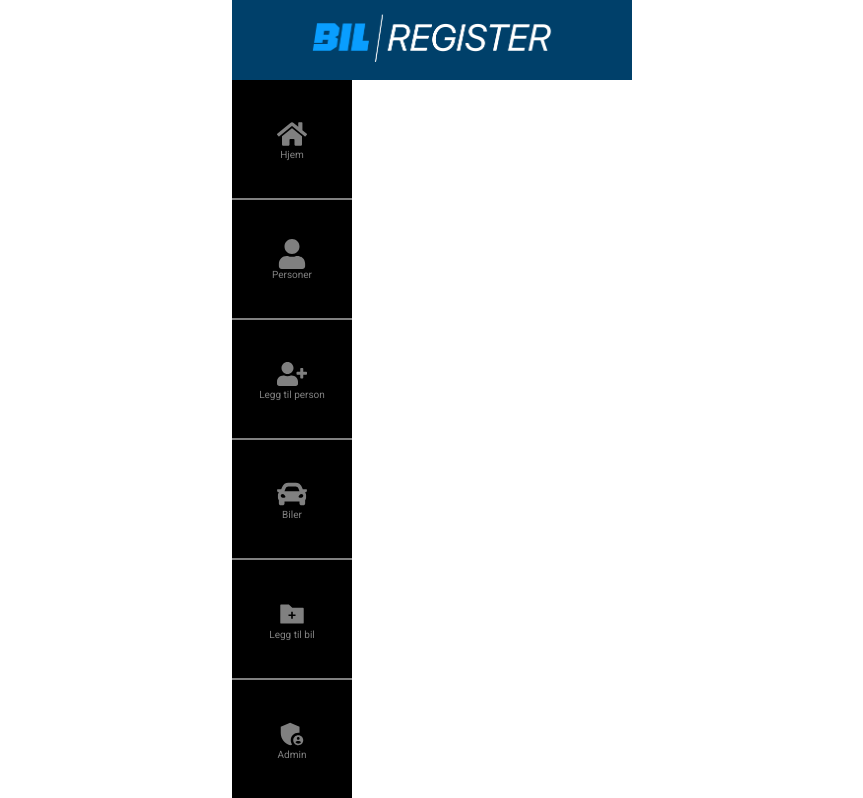
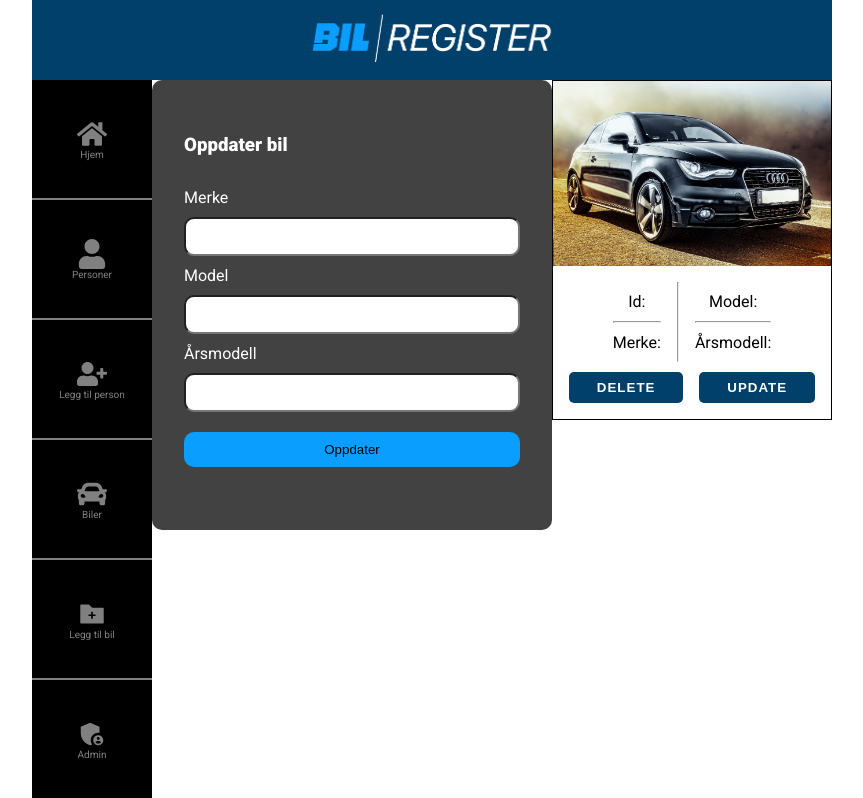
Before and after one commit to Renatebh/bil-register, a React (Create React App) app: page /updateData/1 in a window 1280 px wide. Shown: the top 798 px of the page, without its empty margins (208-1071 px from the left). Built offline with nearby package versions, Linux system fonts and the light colour scheme; no server answers.

Commit message:
made new branch and added flx to updataData pages

```diff
--- a/src/pages/updateData.module.css
+++ b/src/pages/updateData.module.css
@@ -0,0 +1,3 @@
+.main-container {
+    display: flex;
+}
```
